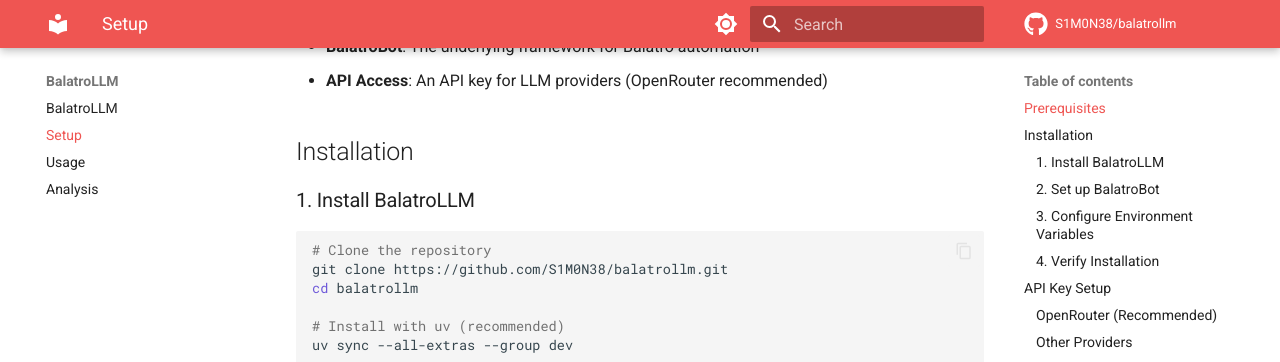
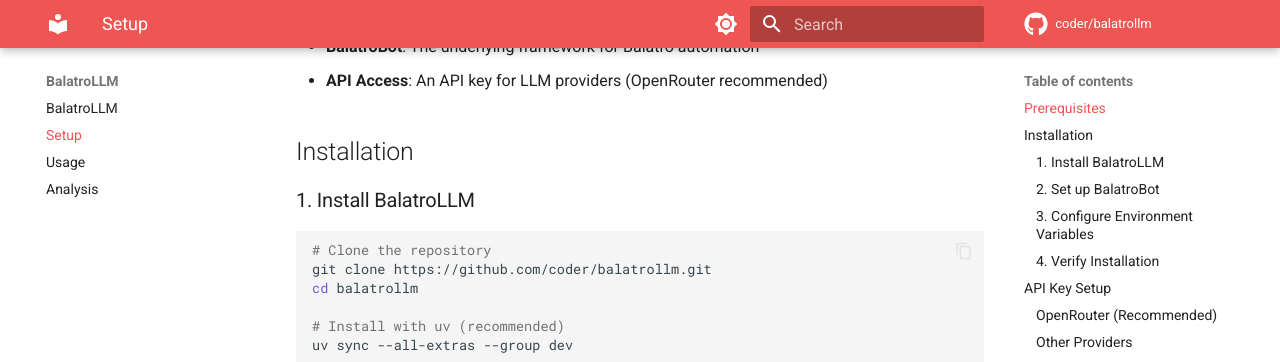
Before and after one commit to coder/balatrollm, an MkDocs documentation site: the page built from docs/setup.md, in a window 1280 px wide and 900 px high, scrolled down 329 px. Shown: the top 362 px of the window. Built offline with MkDocs 1.6.1 and Material for MkDocs 9.7.7, drawn with Linux system fonts in a browser that asks for light colours; comment, search, counter and statistics services are not loaded.

Commit message:
docs: update links from S1M0N38 to coder

````diff
--- a/docs/setup.md
+++ b/docs/setup.md
@@ -15,7 +15,7 @@
 
 ```bash
 # Clone the repository
-git clone https://github.com/S1M0N38/balatrollm.git
+git clone https://github.com/coder/balatrollm.git
 cd balatrollm
 
 # Install with uv (recommended)
@@ -27,7 +27,7 @@
 
 ### 2. Set up BalatroBot
 
-BalatroLLM depends on BalatroBot for game communication. Follow the [BalatroBot installation guide](https://s1m0n38.github.io/balatrobot/installation/) to:
+BalatroLLM depends on BalatroBot for game communication. Follow the [BalatroBot installation guide](https://coder.github.io/balatrobot/installation/) to:
 
 1. Install the BalatroBot Steamodded mod
 2. Configure Balatro for bot communication
--- a/mkdocs.yml
+++ b/mkdocs.yml
@@ -1,9 +1,9 @@
 site_name: BalatroLLM
 site_description: LLM-powered bot that plays Balatro using strategic decision making
-site_author: 'S1M0N38'
-repo_name: 'S1M0N38/balatrollm'
-repo_url: https://github.com/S1M0N38/balatrollm
-site_url: https://s1m0n38.github.io/balatrollm/
+site_author: 'coder'
+repo_name: 'coder/balatrollm'
+repo_url: https://github.com/coder/balatrollm
+site_url: https://coder.github.io/balatrollm/
 docs_dir: docs/
 theme:
   name: material
````
Also changed, not shown: CLAUDE.md (+1 -1 lines), README.md (+5 -5 lines), docs/analysis.md (+2 -2 lines), pyproject.toml (+5 -5 lines), 1 other file.
